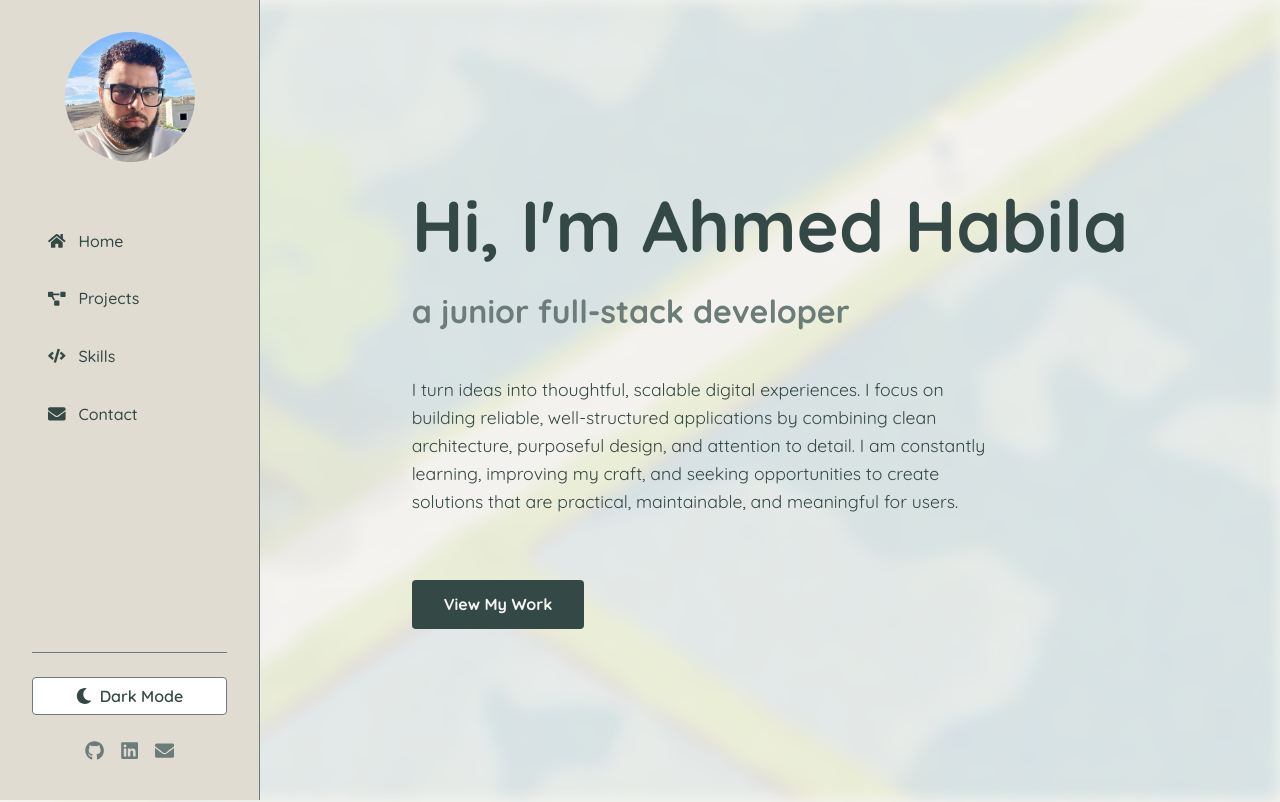
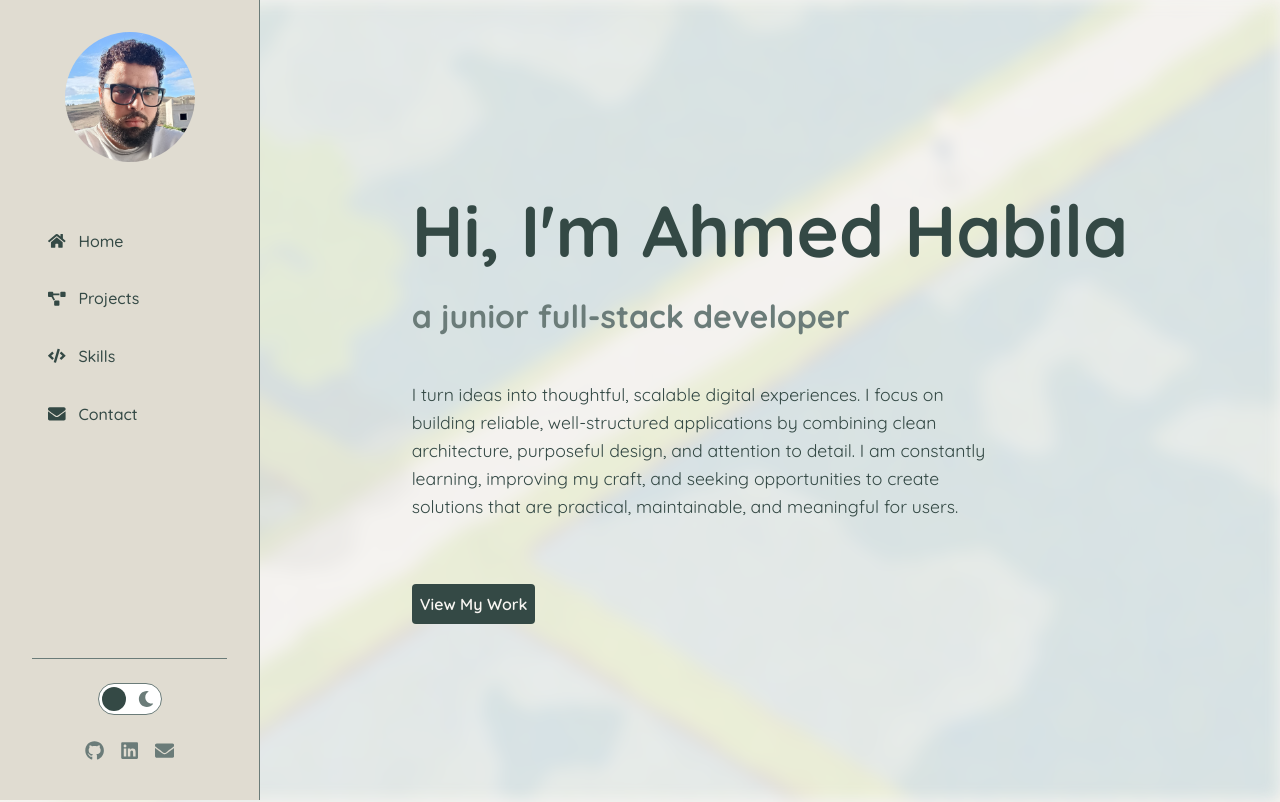
Before and after one commit to Ahmed-Habila/portfolio-caw, a React (Vite) app: page / in a window 1280 px wide. Shown: the top 802 px of the page. Built offline with nearby package versions, Linux system fonts and the light colour scheme.

Commit message:
ui edits

```diff
--- a/src/components/Contact/Contact.module.css
+++ b/src/components/Contact/Contact.module.css
@@ -42,7 +42,7 @@
 .form {
   flex: 1;
   min-width: 300px;
-  background: var(--card-bg);
+  background-color: color-mix(in srgb, var(--card-bg), transparent 40%);
   padding: 2rem;
   border-radius: 8px;
   border: 1px solid var(--border-color);
--- a/src/components/Sidebar/Sidebar.jsx
+++ b/src/components/Sidebar/Sidebar.jsx
@@ -1,24 +1,10 @@
-import React, { useState, useEffect } from 'react';
+import React, { useState } from 'react';
 import styles from './Sidebar.module.css';
-import Button from '../Button/Button';
-import { FaHome, FaProjectDiagram, FaCode, FaEnvelope, FaGithub, FaLinkedin, FaMoon, FaSun, FaBars, FaTimes } from 'react-icons/fa';
+import ThemeToggle from '../ThemeToggle/ThemeToggle';
+import { FaHome, FaProjectDiagram, FaCode, FaEnvelope, FaGithub, FaLinkedin, FaBars, FaTimes } from 'react-icons/fa';
 
 const Sidebar = () => {
   const [isOpen, setIsOpen] = useState(false);
-  const [theme, setTheme] = useState('light');
-
-  useEffect(() => {
-    const savedTheme = localStorage.getItem('theme') || 'light';
-    setTheme(savedTheme);
-    document.documentElement.setAttribute('data-theme', savedTheme);
-  }, []);
-
-  const toggleTheme = () => {
-    const newTheme = theme === 'light' ? 'dark' : 'light';
-    setTheme(newTheme);
-    document.documentElement.setAttribute('data-theme', newTheme);
-    localStorage.setItem('theme', newTheme);
-  };
 
   const toggleSidebar = () => {
     setIsOpen(!isOpen);
@@ -67,10 +53,7 @@ const Sidebar = () => {
       </nav>
 
       <div className={styles.footer}>
-        <Button onClick={toggleTheme} variant="outline" fullWidth className={styles.themeToggle} aria-label="Toggle Theme">
-          {theme === 'light' ? <FaMoon /> : <FaSun />}
-          <span className={styles.themeText}>{theme === 'light' ? 'Dark Mode' : 'Light Mode'}</span>
-        </Button>
+        <ThemeToggle />
 
         <div className={styles.socials}>
           <a href="https://github.com/Ahmed-Habila" target="_blank" rel="noopener noreferrer" aria-label="GitHub">
--- a/src/components/Sidebar/Sidebar.module.css
+++ b/src/components/Sidebar/Sidebar.module.css
@@ -79,29 +79,6 @@
   padding-top: 1.5rem;
 }
 
-.themeToggle {
-  display: flex;
-  align-items: center;
-  justify-content: center;
-  width: 100%;
-  padding: 0.8rem;
-  background: var(--card-bg);
-  border: 1px solid var(--border-color);
-  border-radius: 8px;
-  color: var(--text-color);
-  cursor: pointer;
-  margin-bottom: 1.5rem;
-  transition: all 0.2s;
-}
-
-.themeToggle:hover {
-  background-color: var(--hover-bg);
-}
-
-.themeText {
-  margin-left: 0.5rem;
-}
-
 .socials {
   display: flex;
   justify-content: center;
--- /dev/null
+++ b/src/components/ThemeToggle/ThemeToggle.jsx
@@ -0,0 +1,40 @@
+import React, { useState, useEffect } from 'react';
+import styles from './ThemeToggle.module.css';
+import { FaMoon, FaSun } from 'react-icons/fa';
+
+const ThemeToggle = () => {
+  const [theme, setTheme] = useState('light');
+
+  useEffect(() => {
+    const savedTheme = localStorage.getItem('theme') || 'light';
+    setTheme(savedTheme);
+    document.documentElement.setAttribute('data-theme', savedTheme);
+  }, []);
+
+  const toggleTheme = () => {
+    const newTheme = theme === 'light' ? 'dark' : 'light';
+    setTheme(newTheme);
+    document.documentElement.setAttribute('data-theme', newTheme);
+    localStorage.setItem('theme', newTheme);
+  };
+
+  return (
+    <div className={styles.toggleContainer}>
+      <input
+        type="checkbox"
+        className={styles.checkbox}
+        id="theme-checkbox"
+        checked={theme === 'dark'}
+        onChange={toggleTheme}
+        aria-label="Toggle Theme"
+      />
+      <label htmlFor="theme-checkbox" className={styles.label}>
+        <FaSun className={styles.faSun} />
+        <FaMoon className={styles.faMoon} />
+        <div className={styles.ball} />
+      </label>
+    </div>
+  );
+};
+
+export default ThemeToggle;
--- /dev/null
+++ b/src/components/ThemeToggle/ThemeToggle.module.css
@@ -0,0 +1,55 @@
+.toggleContainer {
+  display: flex;
+  justify-content: center;
+  margin-bottom: 1.5rem;
+  font-size: 16px;
+}
+
+.checkbox {
+  opacity: 0;
+  position: absolute;
+}
+
+.label {
+  width: 4em;
+  height: 2em;
+  background-color: var(--card-bg);
+  border: 1px solid var(--border-color);
+  border-radius: 2em;
+  position: relative;
+  padding: 0.2em;
+  cursor: pointer;
+  display: flex;
+  justify-content: space-between;
+  align-items: center;
+  transition: background-color 0.2s;
+}
+
+.label .faMoon {
+  color: var(--text-muted);
+  font-size: 1em;
+  margin-left: 0.4em;
+  margin-right: 0.2em;
+}
+
+.label .faSun {
+  color: var(--primary-color);
+  font-size: 1em;
+  margin-right: 0.4em;
+  margin-left: 0.2em;
+}
+
+.ball {
+  width: 1.5em;
+  height: 1.5em;
+  background-color: var(--text-color);
+  border-radius: 50%;
+  position: absolute;
+  top: 0.2em;
+  left: 0.2em;
+  transition: transform 0.2s linear;
+}
+
+.checkbox:checked + .label .ball {
+  transform: translateX(2em);
+}
--- a/src/index.css
+++ b/src/index.css
@@ -81,3 +81,7 @@ body::before {
 h1, h2, h3, h4, h5, h6 {
   margin: 0;
 }
+
+button, a, input, label {
+  -webkit-tap-highlight-color: transparent;
+}
```
